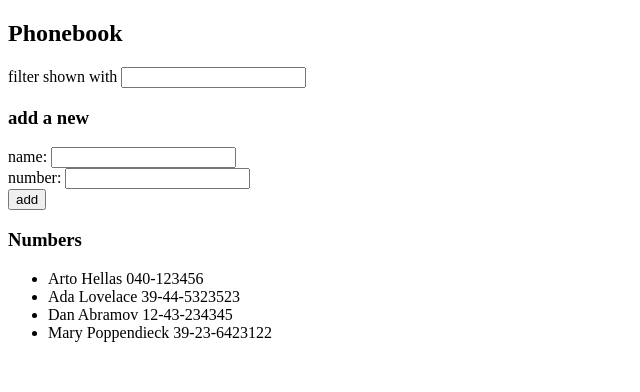
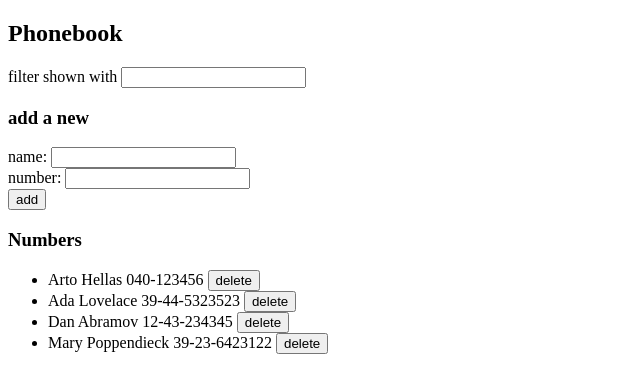
Before and after one commit to springbamboo/fullstackopen2026, a React (Vite) app in the folder phonebook/: page / in a window 1280 px wide. Shown: the top 392 px of the page, without its empty margins (0-640 px from the left). Built offline with nearby package versions, Linux system fonts and the light colour scheme; data requests are answered from the project's data file.

Commit message:
exercise 2.14

```diff
--- a/phonebook/src/App.jsx
+++ b/phonebook/src/App.jsx
@@ -5,10 +5,8 @@ import Persons from './components/Persons'
 import phonebookService from './services/phonebook'
 
 const App = () => {
-  const [persons, setPersons] = useState([
-    { name: 'Arto Hellas', number: '39-44-12345'}
-  ])
-  const [newPerson, setNewPerson] = useState({ name: '', number: ''})
+  const [persons, setPersons] = useState([])
+  const [newPerson, setNewPerson] = useState({ name: '', number: '', id: ''})
   const [filterTerm, setFilterTerm] = useState('')
 
   const addPerson = (event) => {
@@ -17,9 +15,10 @@ const App = () => {
     if(isExist) {
       alert(`${newPerson.name} is already added to phonebook`)
     } else {
-      phonebookService.addOne({name: newPerson.name, number: newPerson.number}).then(response => persons.concat(response.data))
-      setPersons(persons.concat({name: newPerson.name, number: newPerson.number}))
-      setNewPerson({ name: '', number: '' })
+      phonebookService.addOne({name: newPerson.name, number: newPerson.number}).then(response => {
+        setPersons(persons.concat(response.data))
+      })
+      setNewPerson({ name: '', number: '', id: '' })
     }
   }
 
@@ -36,7 +35,11 @@ const App = () => {
     phonebookService.getAll().then(response => setPersons(response.data))
   }, [])
 
-
+  const handleDelete = (id) => {
+    if(window.confirm("Delete "+`${persons.find(p => p.id === id).name}` + " ?")){
+      phonebookService.deleteOne(id).then(() => setPersons(persons.filter(p => p.id !== id)));
+    }
+  }
 
   return (
     <div>
@@ -45,7 +48,7 @@ const App = () => {
       <h3>add a new</h3>
       <PersonForm addPerson={addPerson} newPerson={newPerson} inputChange={inputChange}/>
       <h3>Numbers</h3>
-      <Persons persons={persons} filterTerm={filterTerm}/>
+      <Persons persons={persons} filterTerm={filterTerm} handleDelete={handleDelete}/>
     </div>
   )
 }
--- a/phonebook/src/components/Persons.jsx
+++ b/phonebook/src/components/Persons.jsx
@@ -1,8 +1,8 @@
-const Persons = ({persons, filterTerm}) => {
+const Persons = ({persons, filterTerm, handleDelete}) => {
     return (
     <ul>
         {persons.filter(person => (person.name.toLowerCase().includes(filterTerm.toLowerCase()))).map(person => (
-          <li key = {person.name}>{person.name} {person.number}</li>
+          <li key = {person.id}>{person.name} {person.number} <button onClick={()=>{handleDelete(person.id)}}>delete</button></li>
         ))}
     </ul>
     )
--- a/phonebook/src/services/phonebook.js
+++ b/phonebook/src/services/phonebook.js
@@ -9,7 +9,11 @@ const addOne = (newObject) => {
   return axios.post(baseUrl, newObject);
 };
 
+const deleteOne = (id) => {
+  return axios.delete(baseUrl + `/${id}`);
+};
 export default {
   getAll: getAll,
   addOne: addOne,
+  deleteOne: deleteOne,
 };
```
